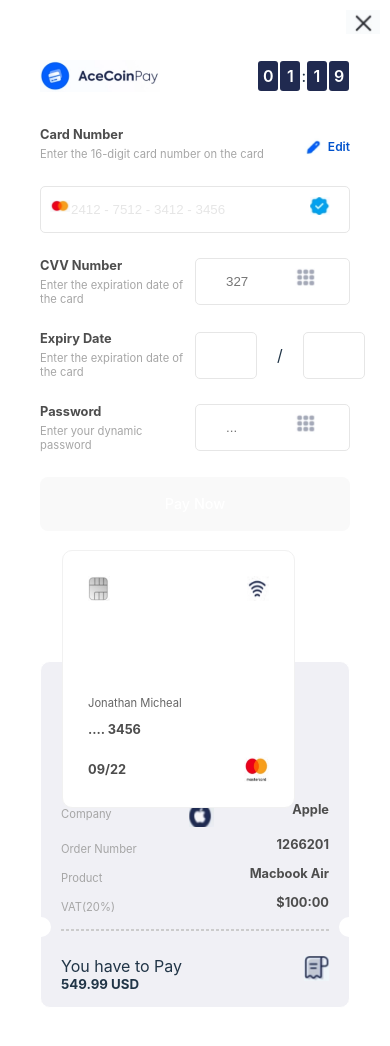
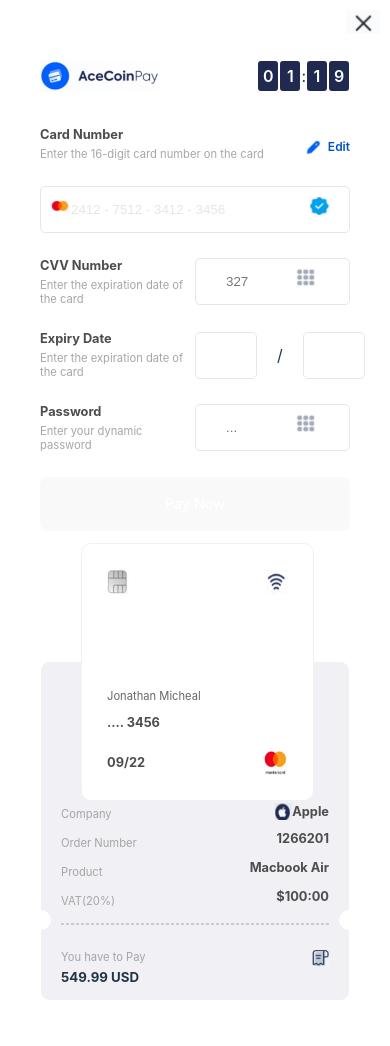
Before and after one commit to KelahKelah/aceCoinPay, a React (Vite) app: page / in a window 390 px wide. Shown: the top 1046 px of the page. Built offline with nearby package versions, Linux system fonts and the light colour scheme.

Commit message:
responsiveness

```diff
--- a/src/pages/checkout/index.jsx
+++ b/src/pages/checkout/index.jsx
@@ -126,8 +126,11 @@
         <div className="order-detail">
           <div className="product-detail-wrap">
             <p className="text">Company</p>
-            <img src={appleIcon} alt="" />
-            <h6 className="title">Apple</h6>
+
+            <div className="product-detail-apple">
+              <img src={appleIcon} alt="" />
+              <h6 className="title">Apple</h6>
+            </div>
           </div>
 
           <div className="product-detail-wrap">
@@ -151,7 +154,7 @@
 
 
           <div className="product-detail-wrap">
-            <div>
+            <div className="product-detail-amount">
               <p className="pay-text">You have to Pay</p>
               <h5 className="amount">549.99 USD</h5>
             </div>
--- a/src/pages/checkout/style.css
+++ b/src/pages/checkout/style.css
@@ -26,7 +26,6 @@
     width: 27%;
     margin-block-start: 90px;
     padding-block-start: 40px;
-
     position: relative;
 }
 
@@ -224,9 +223,10 @@
     background: #fff;
     /* background-color: #0052cc; */
     padding: 25px;
-
+    /* width: 90%; */
 
     position: absolute;
+
     bottom: 230px;
     left: 28px;
     z-index: 1;
@@ -252,13 +252,18 @@
     margin-block-start: 10px;
 }
 
+.product-detail-apple {
+    display: flex;
+    align-items: center;
+}
 
 .product-detail-wrap img {
-    width: 25px;
-    height: 25px;
+    width: 17px;
+    height: 17px;
+    /* margin-left: 20px; */
 }
 
-.product-detail-wrap div {
+.product-detail-amount {
     margin-block-end: 15px;
 }
 
@@ -286,6 +291,10 @@
 
 .pay-text {
     margin: 0;
+    margin-bottom: 5px;
+    font-size: 0.7rem;
+    font-weight: 400;
+    color: #a6a6a6;
 }
 
 .name {
@@ -356,15 +365,18 @@
     .mini-card-detail {
         width: 75%;
         bottom: 200px;
+        left: 41px;
 
     }
+
 
 }
 
 @media screen and (max-width: 320px) {
     .mini-card-detail {
         width: 70%;
-        /* bottom: 200px; */
+        left: 36px;
+        /* background: #0052cc; */
     }
 
     .first-input {
```
